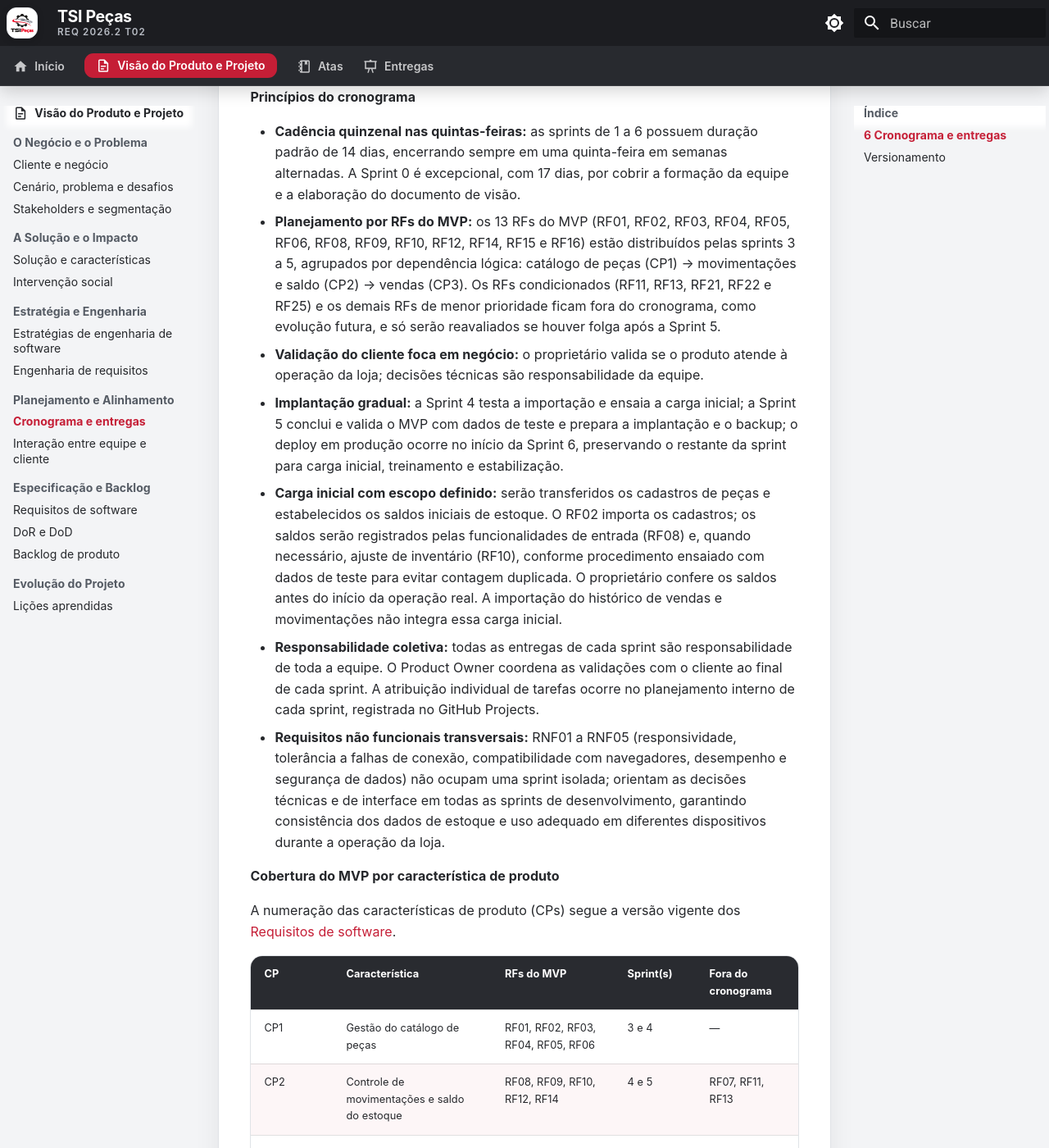
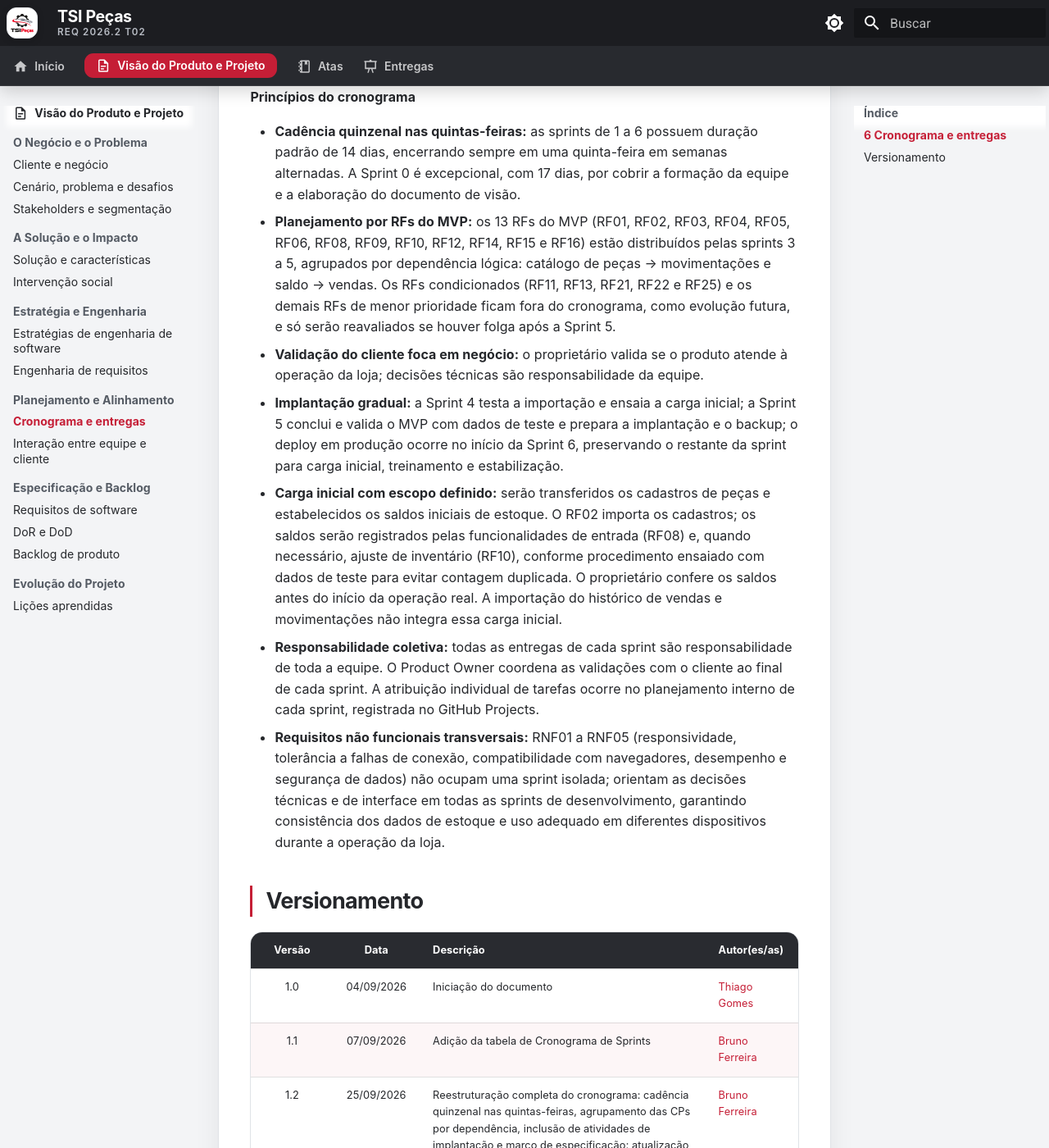
Before and after one commit to mdsreq-fga-unb/REQ-202562-T02-TSI-AutoPecas, an MkDocs documentation site: the page built from docs/visao-produto/cronograma-e-entregas.md, in a window 1280 px wide and 1400 px high, scrolled down 5117 px. Shown: the whole window at 82% size. Built offline with MkDocs 1.6.1 and Material for MkDocs 9.7.7, drawn with Linux system fonts in a browser that asks for light colours; comment, search, counter and statistics services are not loaded; some of the changed text lies outside the part shown.

Commit message:
docs: remove Cobertura do MVP por característica de produto

```diff
--- a/docs/visao-produto/cronograma-e-entregas.md
+++ b/docs/visao-produto/cronograma-e-entregas.md
@@ -19,27 +19,12 @@ O desenvolvimento do produto começa na Sprint 3 e é planejado por **requisitos
 **Princípios do cronograma**
 
 - **Cadência quinzenal nas quintas-feiras:** as sprints de 1 a 6 possuem duração padrão de 14 dias, encerrando sempre em uma quinta-feira em semanas alternadas. A Sprint 0 é excepcional, com 17 dias, por cobrir a formação da equipe e a elaboração do documento de visão.
-- **Planejamento por RFs do MVP:** os 13 RFs do MVP (RF01, RF02, RF03, RF04, RF05, RF06, RF08, RF09, RF10, RF12, RF14, RF15 e RF16) estão distribuídos pelas sprints 3 a 5, agrupados por dependência lógica: catálogo de peças (CP1) → movimentações e saldo (CP2) → vendas (CP3). Os RFs condicionados (RF11, RF13, RF21, RF22 e RF25) e os demais RFs de menor prioridade ficam fora do cronograma, como evolução futura, e só serão reavaliados se houver folga após a Sprint 5.
+- **Planejamento por RFs do MVP:** os 13 RFs do MVP (RF01, RF02, RF03, RF04, RF05, RF06, RF08, RF09, RF10, RF12, RF14, RF15 e RF16) estão distribuídos pelas sprints 3 a 5, agrupados por dependência lógica: catálogo de peças → movimentações e saldo → vendas. Os RFs condicionados (RF11, RF13, RF21, RF22 e RF25) e os demais RFs de menor prioridade ficam fora do cronograma, como evolução futura, e só serão reavaliados se houver folga após a Sprint 5.
 - **Validação do cliente foca em negócio:** o proprietário valida se o produto atende à operação da loja; decisões técnicas são responsabilidade da equipe.
 - **Implantação gradual:** a Sprint 4 testa a importação e ensaia a carga inicial; a Sprint 5 conclui e valida o MVP com dados de teste e prepara a implantação e o backup; o deploy em produção ocorre no início da Sprint 6, preservando o restante da sprint para carga inicial, treinamento e estabilização.
 - **Carga inicial com escopo definido:** serão transferidos os cadastros de peças e estabelecidos os saldos iniciais de estoque. O RF02 importa os cadastros; os saldos serão registrados pelas funcionalidades de entrada (RF08) e, quando necessário, ajuste de inventário (RF10), conforme procedimento ensaiado com dados de teste para evitar contagem duplicada. O proprietário confere os saldos antes do início da operação real. A importação do histórico de vendas e movimentações não integra essa carga inicial.
 - **Responsabilidade coletiva:** todas as entregas de cada sprint são responsabilidade de toda a equipe. O Product Owner coordena as validações com o cliente ao final de cada sprint. A atribuição individual de tarefas ocorre no planejamento interno de cada sprint, registrada no GitHub Projects.
 - **Requisitos não funcionais transversais:** RNF01 a RNF05 (responsividade, tolerância a falhas de conexão, compatibilidade com navegadores, desempenho e segurança de dados) não ocupam uma sprint isolada; orientam as decisões técnicas e de interface em todas as sprints de desenvolvimento, garantindo consistência dos dados de estoque e uso adequado em diferentes dispositivos durante a operação da loja.
-
-**Cobertura do MVP por característica de produto**
-
-A numeração das características de produto (CPs) segue a versão vigente dos [Requisitos de software](requisitos-de-software.md).
-
-| CP | Característica | RFs do MVP | Sprint(s) | Fora do cronograma |
-|----|----------------|------------|-----------|--------------------|
-| CP1 | Gestão do catálogo de peças | RF01, RF02, RF03, RF04, RF05, RF06 | 3 e 4 | — |
-| CP2 | Controle de movimentações e saldo do estoque | RF08, RF09, RF10, RF12, RF14 | 4 e 5 | RF07, RF11, RF13 |
-| CP3 | Registro de vendas e recebimentos | RF15, RF16 | 5 | RF17 a RF20 |
-| CP4 | Planejamento de compras e reposição | — | — | RF21 a RF24 |
-| CP5 | Análise de desempenho do estoque e das vendas | — | — | RF25 a RF27 |
-| CP6 | Visão financeira e de capital de giro | — | — | RF28 a RF31 |
-| CP7 | Apoio à emissão fiscal e à expedição | — | — | RF32 a RF36 |
-| CP8 | Gestão de acesso e usuários | — | — | RF37 a RF40 |
 
 ## Versionamento
 
```
